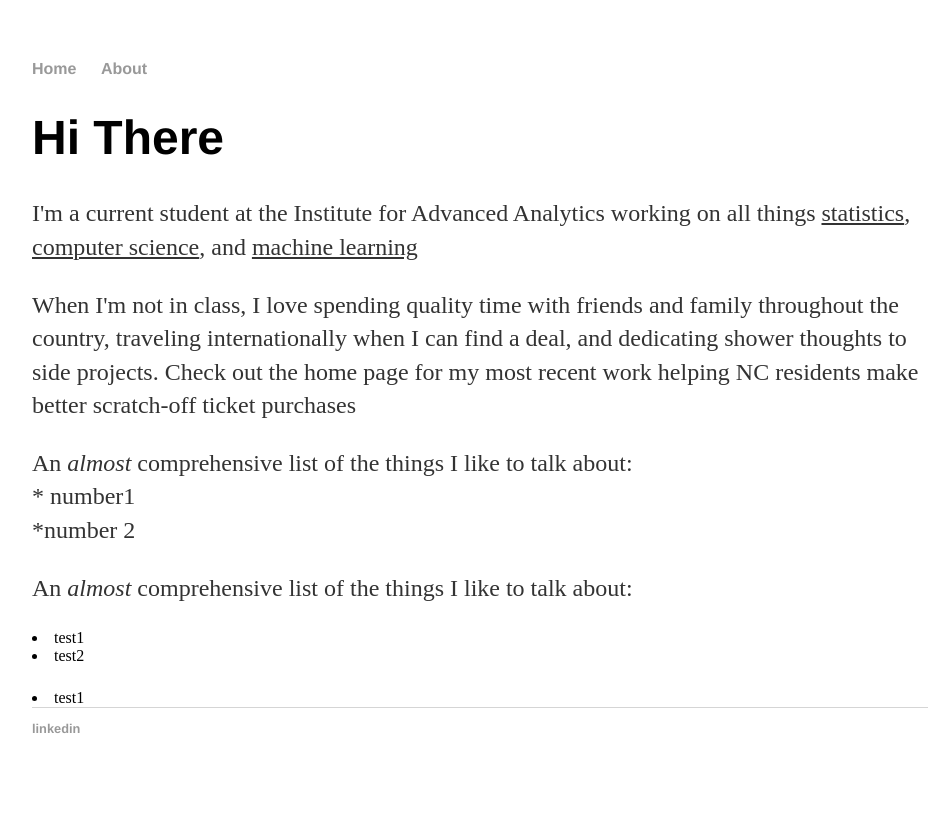
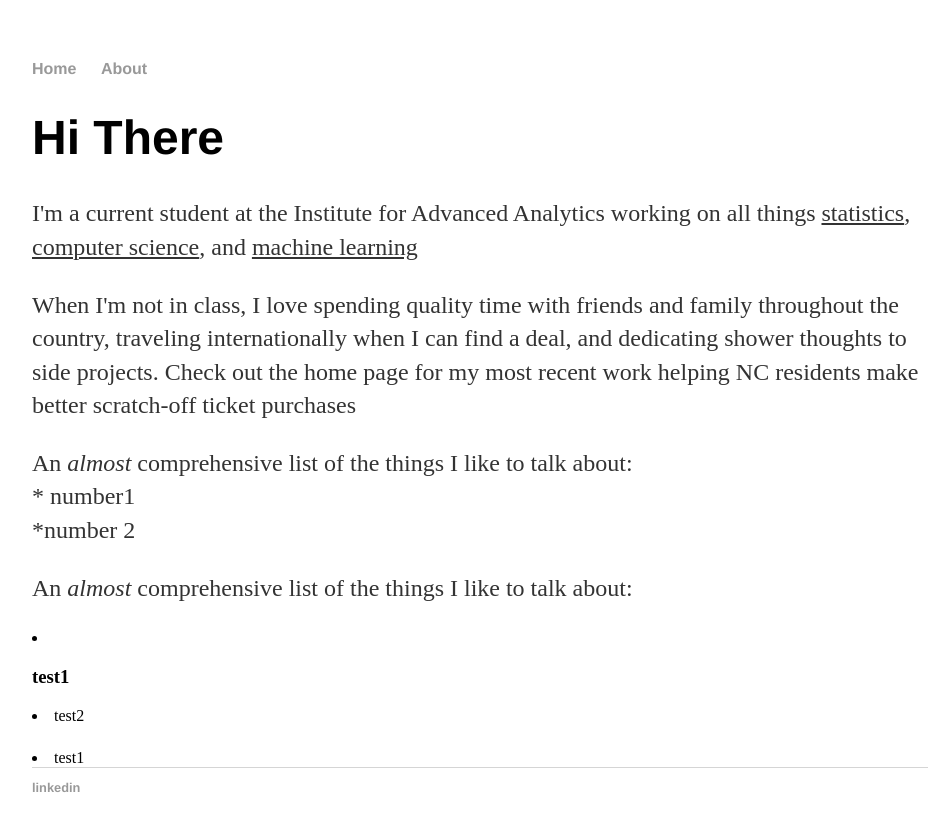
Before and after one commit to kevcraig/kevcriag.github.io, a Jekyll site: the page built from about/index.html, in a window 1280 px wide. Shown: the top 831 px of the page, without its empty margins (160-1109 px from the left). Built offline with Jekyll 4.4.1, drawn with Linux system fonts in a browser that asks for light colours.

```diff
--- a/about/index.html
+++ b/about/index.html
@@ -7,7 +7,7 @@ title: Kevin Craig
 	<h1>Hi There</h1>
 	<p>I'm a current student at the Institute for Advanced Analytics working on all things <u>statistics</u>, <u>computer science</u>, and <u>machine learning</u>  </p>
 	<p>When I'm not in class, I love spending quality time with friends and family throughout the country, traveling internationally when I can find a deal, and dedicating shower thoughts to side projects. Check out the home page for my most recent work helping NC residents make better scratch-off ticket purchases</p>
-	<p> An <em>almost</em> comprehensive list of the things I like to talk about: <br> * number1 <br> *number 2 </p>
-	<p> An <em>almost</em> comprehensive list of the things I like to talk about: <li> test1 </li> <li> test2 </li> </p>
+	<p> An <em>almost</em> comprehensive list of the things I like to talk about: <br> <emsp> * number1 <br> *number 2 </p>
+	<p> An <em>almost</em> comprehensive list of the things I like to talk about: <li> <h3> test1 </h3> </li> <li> test2 </li> </p>
   <li> test1 </li>
 </div><!-- /.blurb -->
```
